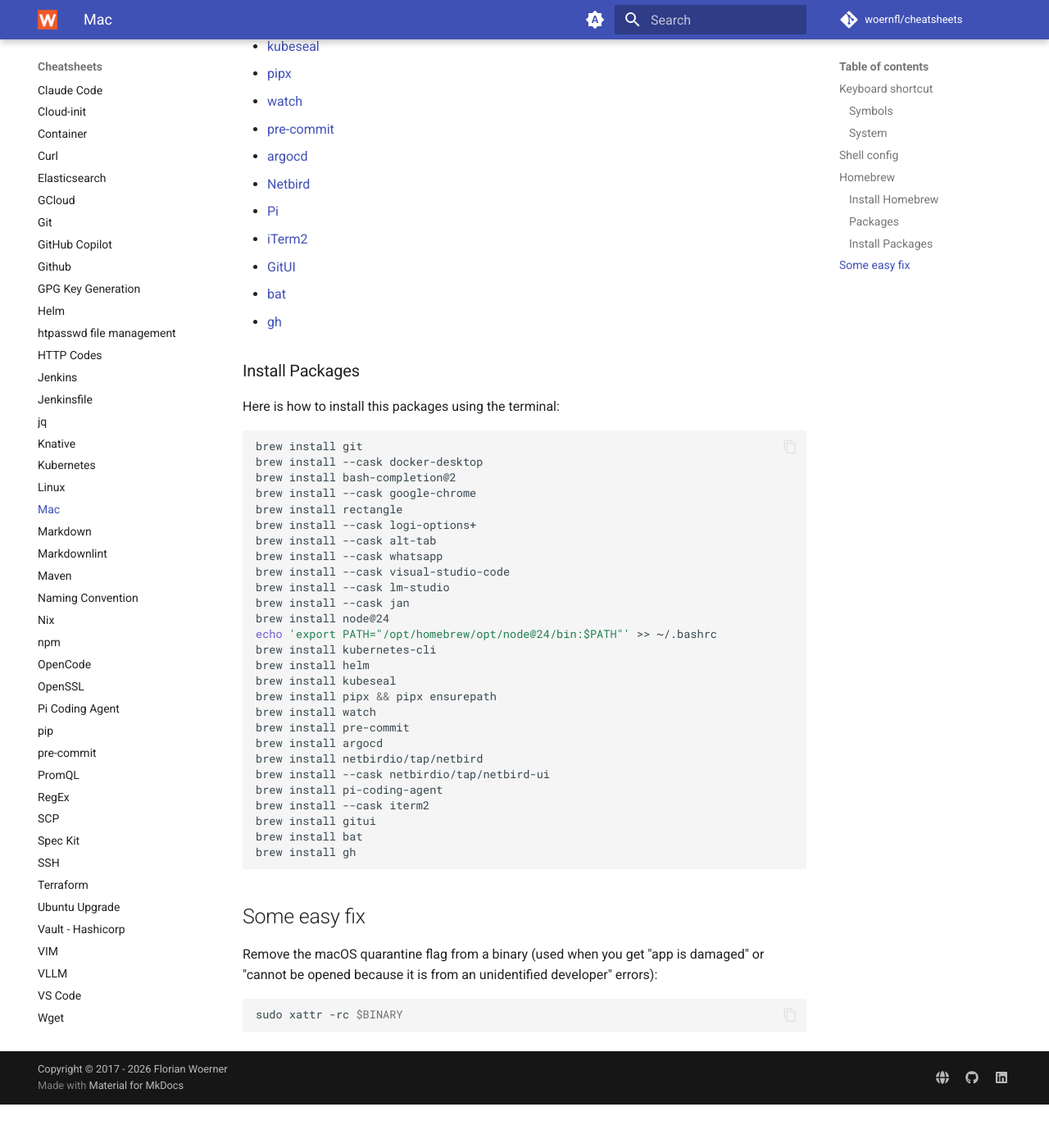
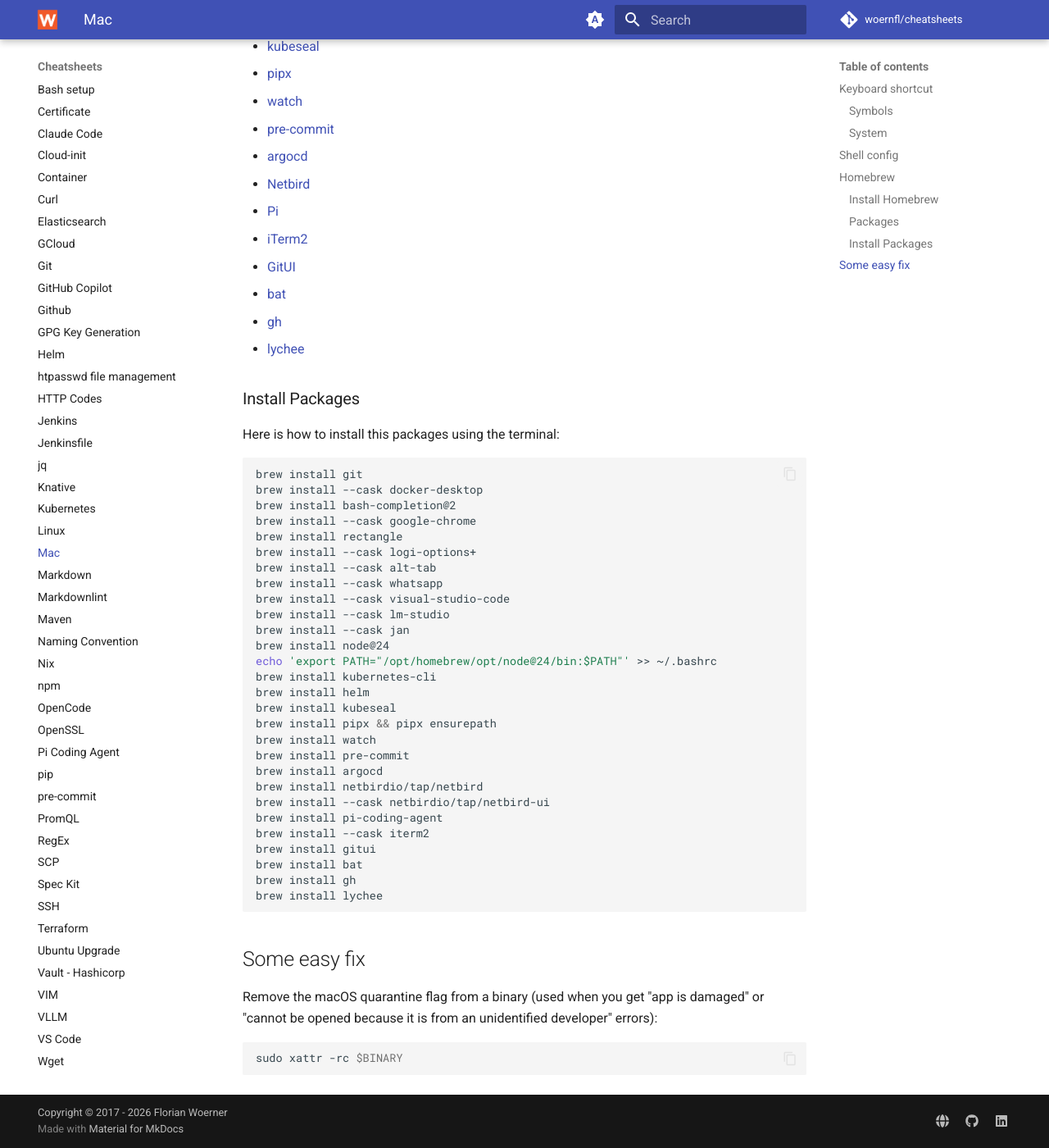
Before and after one commit to woernfl/cheatsheets, an MkDocs documentation site: the page built from docs/mac.md, in a window 1280 px wide and 1400 px high, scrolled down 2157 px. Shown: the whole window at 82% size. Built offline with MkDocs 1.6.1 and Material for MkDocs 9.7.7, drawn with Linux system fonts in a browser that asks for light colours; comment, search, counter and statistics services are not loaded; before the commit the page ends 3504 px from its top, so only the background shows below that.

Commit message:
Add lychee to tools and installation instructions (#429)
Added 'lychee' to the list of recommended tools and installation instructions.

````diff
--- a/docs/mac.md
+++ b/docs/mac.md
@@ -83,6 +83,7 @@
 - [GitUI](https://github.com/gitui-org/gitui)
 - [bat](https://github.com/sharkdp/bat)
 - [gh](https://cli.github.com/)
+- [lychee](https://lychee.cli.rs/)
 
 ### Install Packages
 
@@ -116,6 +117,7 @@
 brew install gitui
 brew install bat
 brew install gh
+brew install lychee
 ```
 
 ## Some easy fix
````
